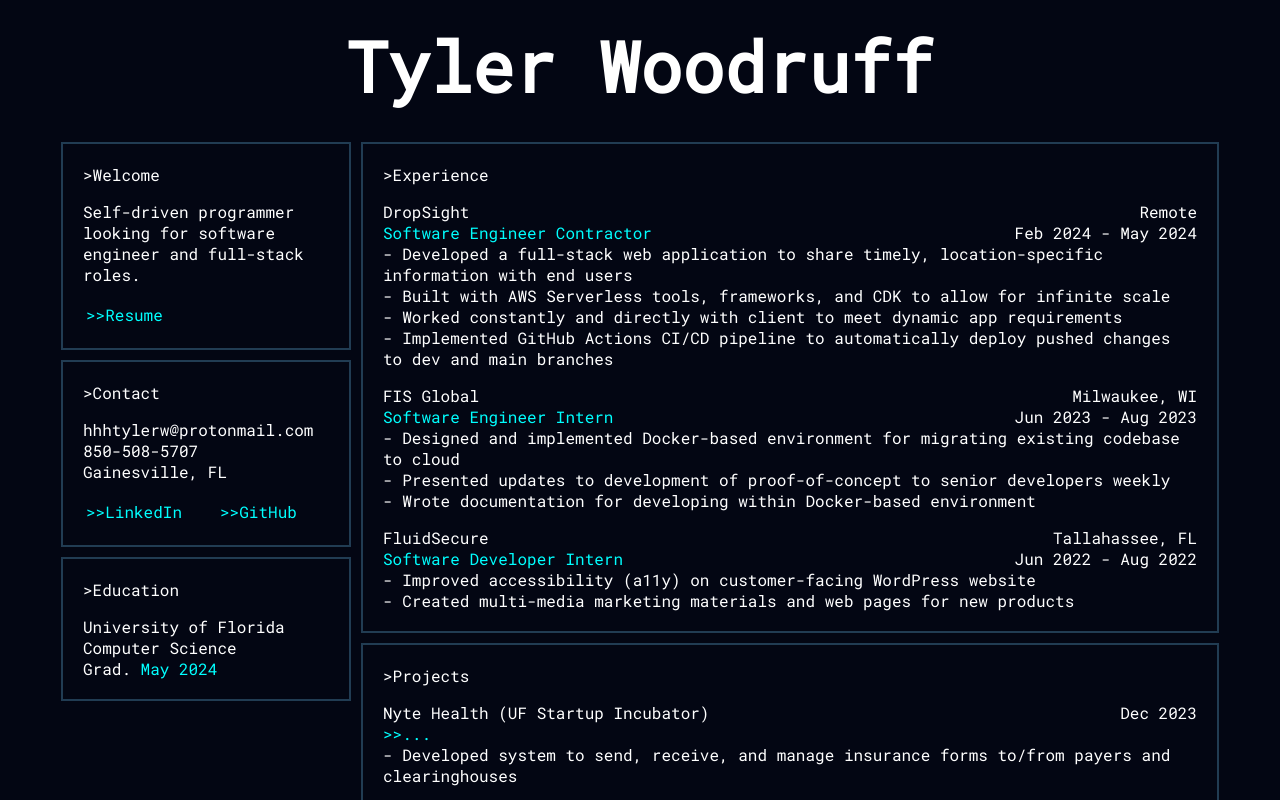
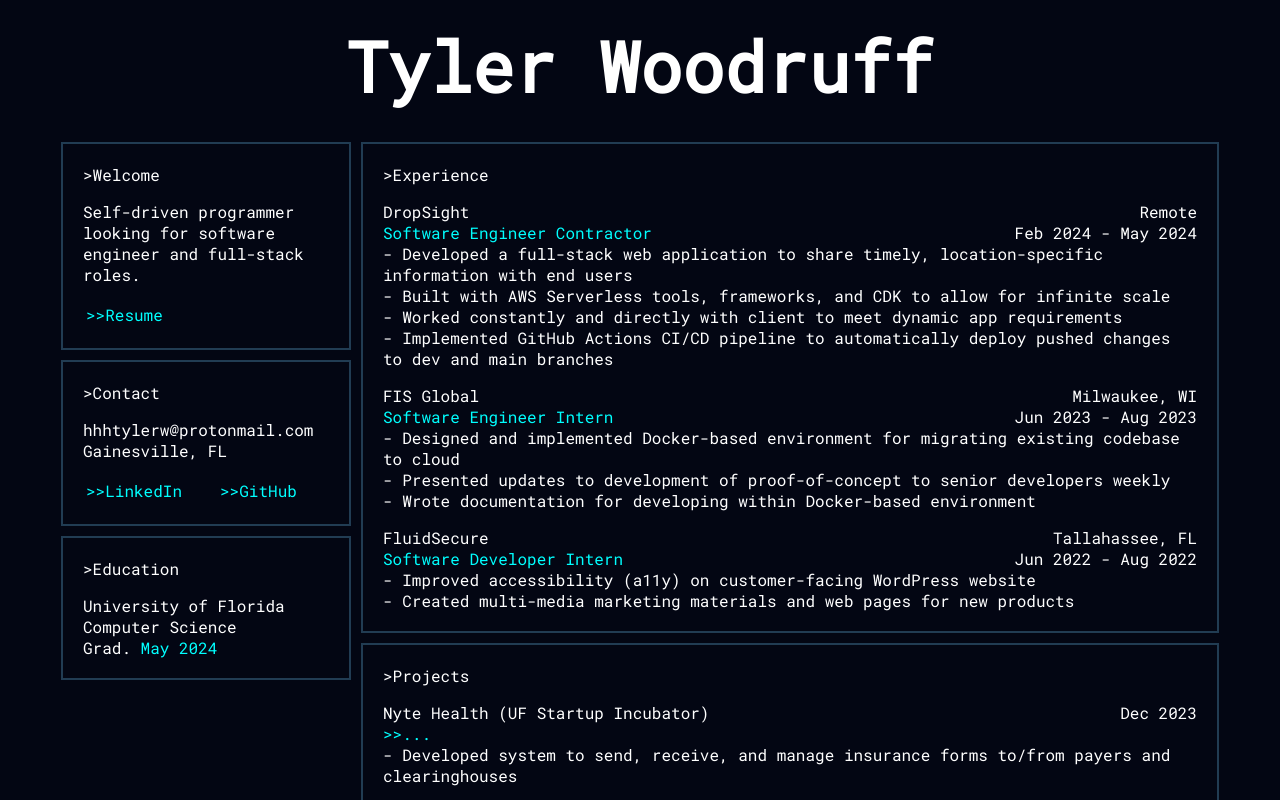
Before and after one commit to hhhtylerw/portfolio, a Svelte app: page / in a window 1280 px wide. Shown: the top 800 px of the page. Built offline with nearby package versions, Linux system fonts and the light colour scheme.

Commit message:
remove fone

```diff
--- a/src/App.svelte
+++ b/src/App.svelte
@@ -159,7 +159,6 @@
 				>Contact
 				<p>
 					hhhtylerw@protonmail.com<br>
-					850-508-5707<br>
 					Gainesville, FL
 				</p>
 				<table>
```
